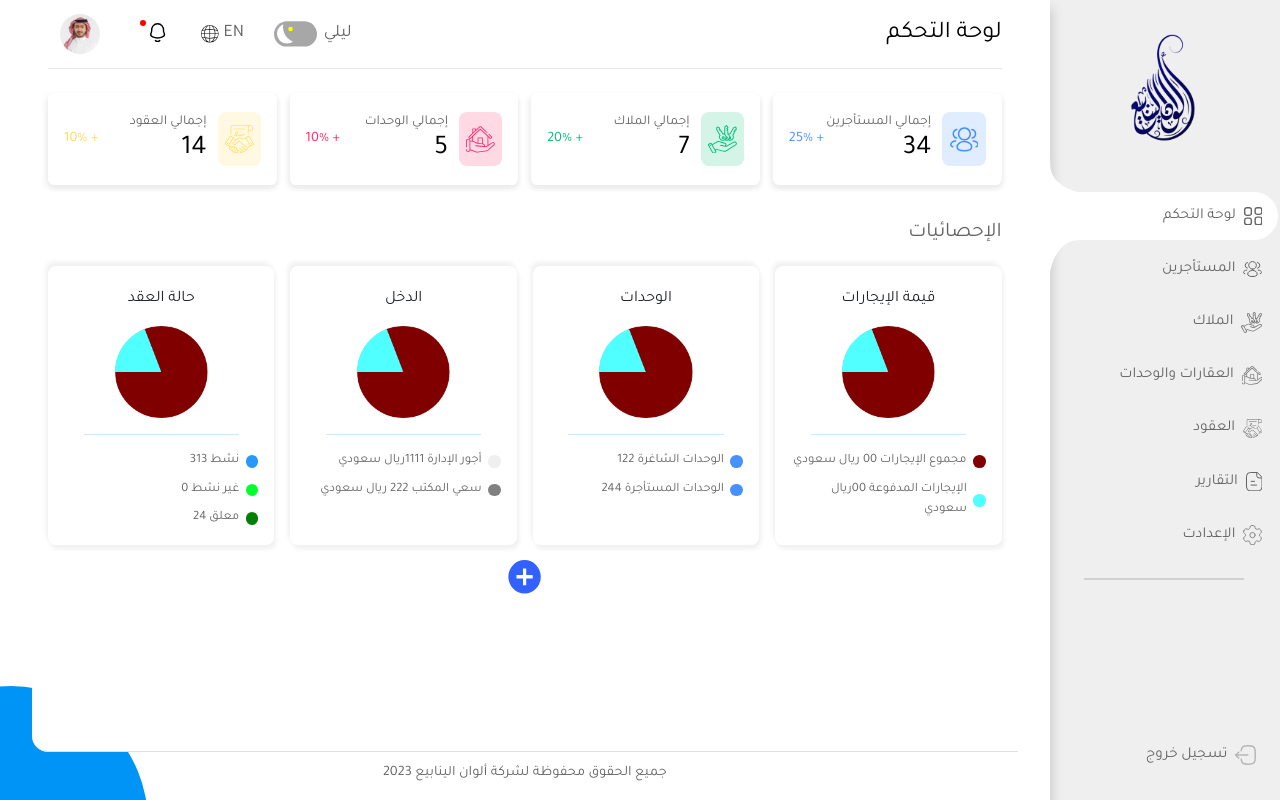
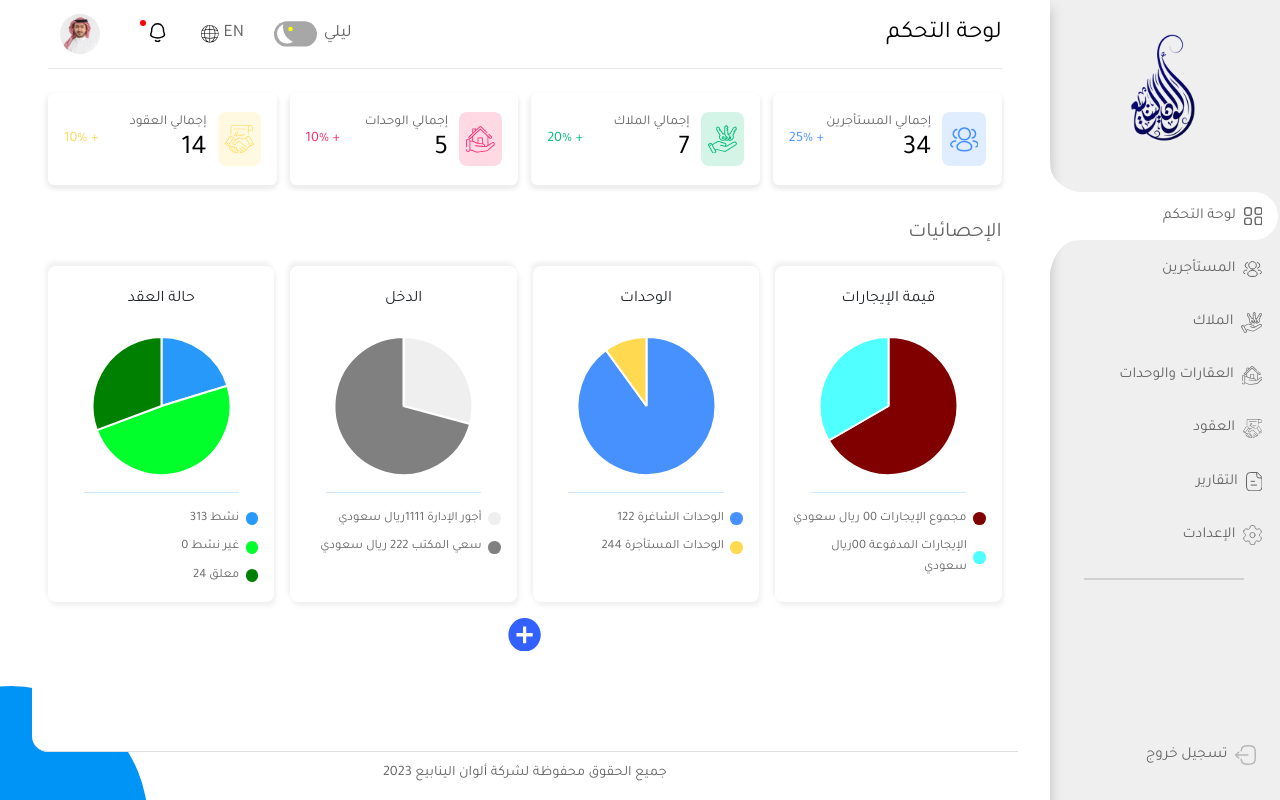
Before and after one commit to abdallah-abozaid/alwan, a Vue app: page /dashboard in a window 1280 px wide. Built offline with nearby package versions, Linux system fonts and the light colour scheme.

Commit message:
add chart js library

```diff
--- a/package.json
+++ b/package.json
@@ -11,8 +11,10 @@
   },
   "dependencies": {
     "bootstrap": "^5.3.0-alpha3",
+    "chart.js": "^4.3.0",
     "pinia": "^2.0.32",
     "vue": "^3.2.47",
+    "vue-chartjs": "^5.2.0",
     "vue-router": "^4.1.6"
   },
   "devDependencies": {
--- /dev/null
+++ b/src/components/charts/ContractStatusChart.vue
@@ -0,0 +1,31 @@
+<template>
+  <Pie :data="data" :options="options" />
+</template>
+
+<script>
+import { Chart as ChartJS, ArcElement, Tooltip, Legend } from 'chart.js'
+import { Pie } from 'vue-chartjs'
+ChartJS.register(ArcElement, Tooltip, Legend)
+export default {
+  name: 'BarChart',
+  components: { Pie },
+  data() {
+    return {
+      data: {
+        datasets: [
+          {
+            backgroundColor: ['#2699fb', '#00ff2b', '#008000'],
+            data: [33, 80, 50]
+          }
+        ]
+      },
+      options: {
+        responsive: true,
+        maintainAspectRatio: false
+      }
+    }
+  }
+}
+</script>
+
+<style scoped></style>
--- /dev/null
+++ b/src/components/charts/IncomeChart.vue
@@ -0,0 +1,31 @@
+<template>
+  <Pie :data="data" :options="options" />
+</template>
+
+<script>
+import { Chart as ChartJS, ArcElement, Tooltip, Legend } from 'chart.js'
+import { Pie } from 'vue-chartjs'
+ChartJS.register(ArcElement, Tooltip, Legend)
+export default {
+  name: 'BarChart',
+  components: { Pie },
+  data() {
+    return {
+      data: {
+        datasets: [
+          {
+            backgroundColor: ['#efefef', '#808080'],
+            data: [33, 80]
+          }
+        ]
+      },
+      options: {
+        responsive: true,
+        maintainAspectRatio: false
+      }
+    }
+  }
+}
+</script>
+
+<style scoped></style>
--- /dev/null
+++ b/src/components/charts/RentalValueChart.vue
@@ -0,0 +1,31 @@
+<template>
+  <Pie :data="data" :options="options" />
+</template>
+
+<script>
+import { Chart as ChartJS, ArcElement, Tooltip, Legend } from 'chart.js'
+import { Pie } from 'vue-chartjs'
+ChartJS.register(ArcElement, Tooltip, Legend)
+export default {
+  name: 'BarChart',
+  components: { Pie },
+  data() {
+    return {
+      data: {
+        datasets: [
+          {
+            backgroundColor: ['#800000', '#50FFFF'],
+            data: [40, 20]
+          }
+        ]
+      },
+      options: {
+        responsive: true,
+        maintainAspectRatio: false
+      }
+    }
+  }
+}
+</script>
+
+<style scoped></style>
--- /dev/null
+++ b/src/components/charts/UnitsChart.vue
@@ -0,0 +1,31 @@
+<template>
+  <Pie :data="data" :options="options" />
+</template>
+
+<script>
+import { Chart as ChartJS, ArcElement, Tooltip, Legend } from 'chart.js'
+import { Pie } from 'vue-chartjs'
+ChartJS.register(ArcElement, Tooltip, Legend)
+export default {
+  name: 'BarChart',
+  components: { Pie },
+  data() {
+    return {
+      data: {
+        datasets: [
+          {
+            backgroundColor: ['#4791FF', '#FFD950'],
+            data: [180, 20]
+          }
+        ]
+      },
+      options: {
+        responsive: true,
+        maintainAspectRatio: false
+      }
+    }
+  }
+}
+</script>
+
+<style scoped></style>
--- a/src/views/dashboard/DashboardPage.vue
+++ b/src/views/dashboard/DashboardPage.vue
@@ -1,6 +1,7 @@
 <template>
   <div class="dashboard-page">
     <DashboardHeader title="لوحة التحكم" />
+
     <!-- boxes elements -->
     <div class="boxes">
       <!-- box -->
@@ -67,7 +68,7 @@
               <h5 class="card-title">قيمة الإيجارات</h5>
               <div>
                 <div class="chart">
-                  <img src="@/assets/imgs/chart.png" alt="chart" />
+                  <RentalValueChart />
                 </div>
                 <ul class="list">
                   <li>
@@ -89,7 +90,7 @@
               <h5 class="card-title">الوحدات</h5>
               <div>
                 <div class="chart">
-                  <img src="@/assets/imgs/chart.png" alt="chart" />
+                  <UnitsChart />
                 </div>
                 <ul class="list">
                   <li>
@@ -97,7 +98,7 @@
                     الوحدات الشاغرة 122
                   </li>
                   <li>
-                    <span style="background-color: #4791ff"></span>
+                    <span style="background-color: #ffd950"></span>
                     الوحدات المستأجرة 244
                   </li>
                 </ul>
@@ -111,7 +112,7 @@
               <h5 class="card-title">الدخل</h5>
               <div>
                 <div class="chart">
-                  <img src="@/assets/imgs/chart.png" alt="chart" />
+                  <IncomeChart />
                 </div>
                 <ul class="list">
                   <li>
@@ -133,7 +134,7 @@
               <h5 class="card-title">حالة العقد</h5>
               <div>
                 <div class="chart">
-                  <img src="@/assets/imgs/chart.png" alt="chart" />
+                  <ContractStatusChart />
                 </div>
                 <ul class="list">
                   <li>
@@ -177,13 +178,35 @@
     </div>
   </div>
 </template>
-<script setup>
+<script>
 import DashboardHeader from '@/components/dashboard/DashboardHeader.vue'
 import IconUsers from '@/components/icons/IconUsers.vue'
 import IconPlus from '@/components/icons/IconPlus.vue'
 import IconOwner from '@/components/icons/IconOwner.vue'
 import IconUnits from '@/components/icons/IconUnits.vue'
 import IconContracts from '@/components/icons/IconContracts.vue'
+import RentalValueChart from '@/components/charts/RentalValueChart.vue'
+import UnitsChart from '@/components/charts/UnitsChart.vue'
+import IncomeChart from '@/components/charts/IncomeChart.vue'
+import ContractStatusChart from '@/components/charts/ContractStatusChart.vue'
+
+export default {
+  components: {
+    RentalValueChart,
+    DashboardHeader,
+    IconUsers,
+    IconPlus,
+    IconOwner,
+    IconUnits,
+    IconContracts,
+    UnitsChart,
+    IncomeChart,
+    ContractStatusChart
+  },
+  data() {
+    return {}
+  }
+}
 </script>
 <style scoped>
 /* boxes */
@@ -253,7 +276,6 @@ import IconContracts from '@/components/icons/IconContracts.vue'
   margin: 1rem 0 2rem;
 }
 .dashboard-page .statistics .cards .card .chart {
-  text-align: center;
   padding-bottom: 1.5rem;
   border-bottom: 2px solid #cee8fe;
   width: 80%;
@@ -392,10 +414,9 @@ import IconContracts from '@/components/icons/IconContracts.vue'
     border-bottom: 1px solid #cee8fe;
     margin: 0 auto 1rem;
   }
-  .dashboard-page .statistics .cards .card .chart img {
-    width: 60%;
+  .dashboard-page .statistics .cards .card .chart canvas {
+    height: 150px !important;
   }
-
   .dashboard-page .statistics .cards .card .list li {
     margin-bottom: 0.5rem;
     font-size: 0.8rem;
@@ -471,9 +492,6 @@ import IconContracts from '@/components/icons/IconContracts.vue'
   .dashboard-page .statistics .cards .card .card-title {
     font-size: 0.9rem;
   }
-  .dashboard-page .statistics .cards .card .chart img {
-    width: 50%;
-  }
 
   .dashboard-page .statistics .cards .card .list li {
     font-size: 0.75rem;
```
Also changed, not shown: src/assets/style/main.css (+7 -7 lines), src/assets/imgs/chart.png (deleted), 1 other file (tests, documents, lock files or other folders).
